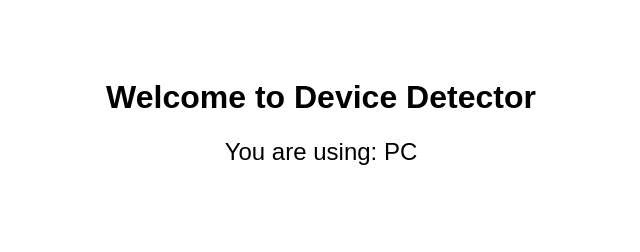
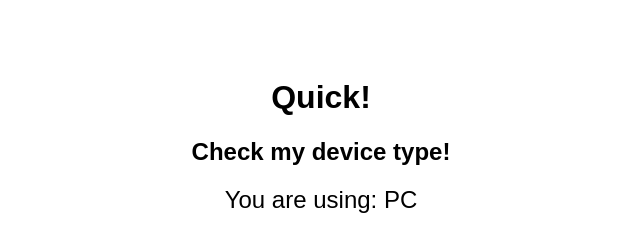
Before and after one commit to VeryAnnoyingPerson/quickdevicetype, a plain HTML site: page index.html in a window 1280 px wide. Shown: the whole page, without its empty margins (319-959 px from the left). Drawn offline with Linux system fonts and the light colour scheme.

Commit message:
Update index.html

```diff
--- a/index.html
+++ b/index.html
@@ -3,7 +3,7 @@
 <head>
     <meta charset="UTF-8">
     <meta name="viewport" content="width=device-width, initial-scale=1.0">
-    <title>Device Detector</title>
+    <title>Quick! Device Detector</title>
     <style>
         body {
             font-family: Arial, sans-serif;
@@ -17,7 +17,8 @@
     </style>
 </head>
 <body>
-    <h1>Welcome to Device Detector</h1>
+    <h1>Quick!</h1>
+    <h2> Check my device type!</h2>
     <p class="device-info">Detecting your device...</p>
 
     <script>
```
